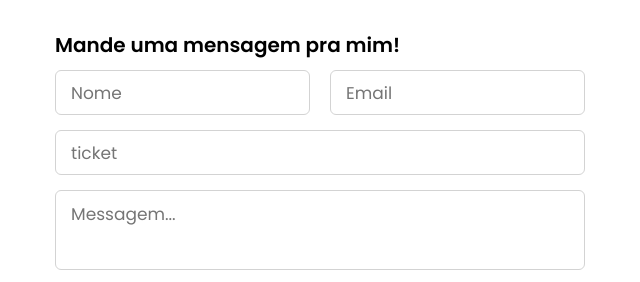
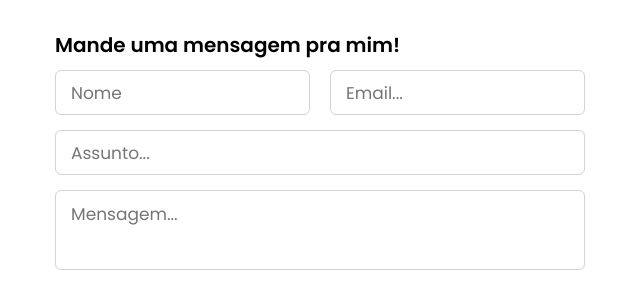
Before and after one commit to Marcusvinimf/portfolio, a plain HTML site: page index.html in a window 1280 px wide. Shown: the part 2924-3206 px from the top of the page, 615-1255 px from the left. Drawn offline with nearby package versions, Linux system fonts and the light colour scheme.

Commit message:
atualização final

```diff
--- a/index.html
+++ b/index.html
@@ -214,14 +214,14 @@
                                 <input type="text" placeholder="Nome" name="Name" required>
                             </div>
                             <div class="field email">
-                                <input type="email" placeholder="Email" name="email_id" required>
+                                <input type="email" placeholder="Email..." name="email_id" required>
                             </div>
                         </div>
                         <div class="field">
-                            <input type="text" placeholder="ticket" name="subject" required>
+                            <input type="text" placeholder="Assunto..." name="subject" required>
                         </div>
                         <div class="field textarea">
-                            <textarea cols="50" rows="20" placeholder="Messagem..." name="message" required></textarea>
+                            <textarea cols="50" rows="20" placeholder="Mensagem..." name="message" required></textarea>
                         </div>
                         <div class="button">
                             <button type="submit">Enviar</button>
```
